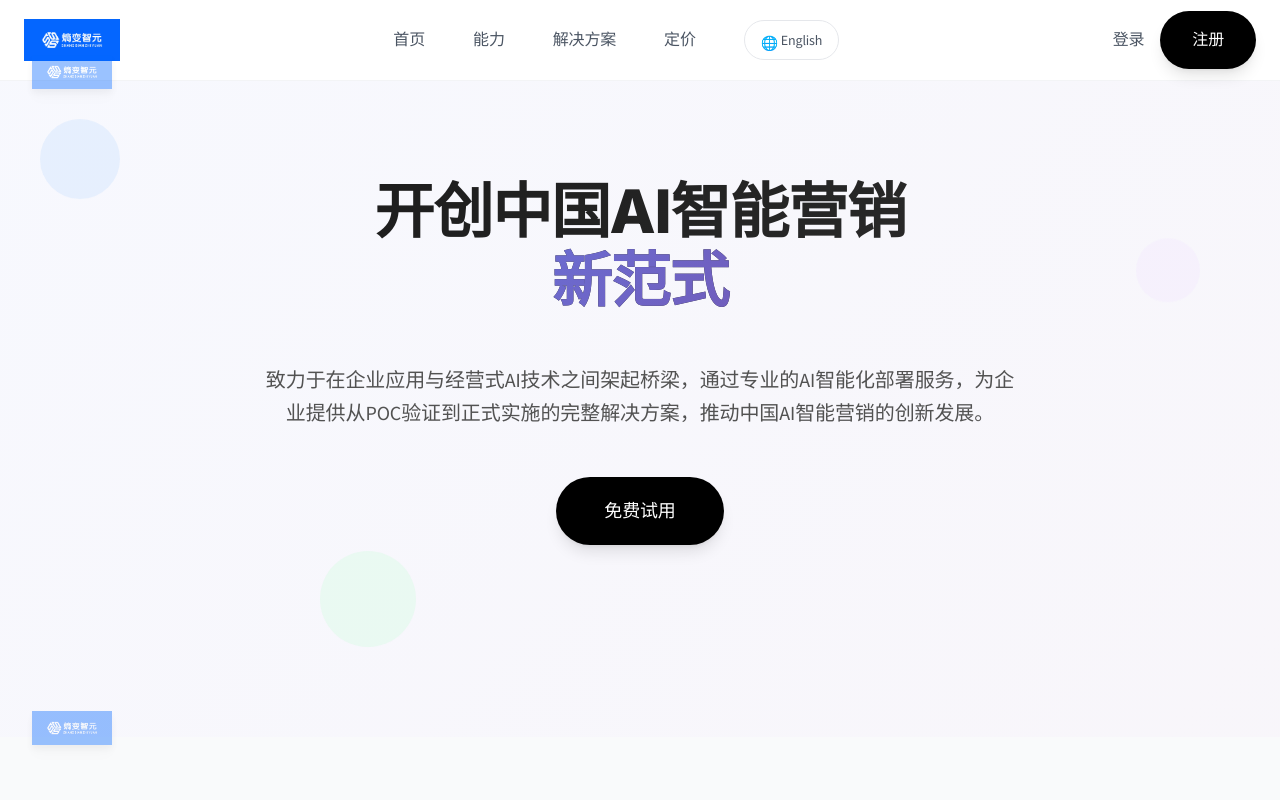
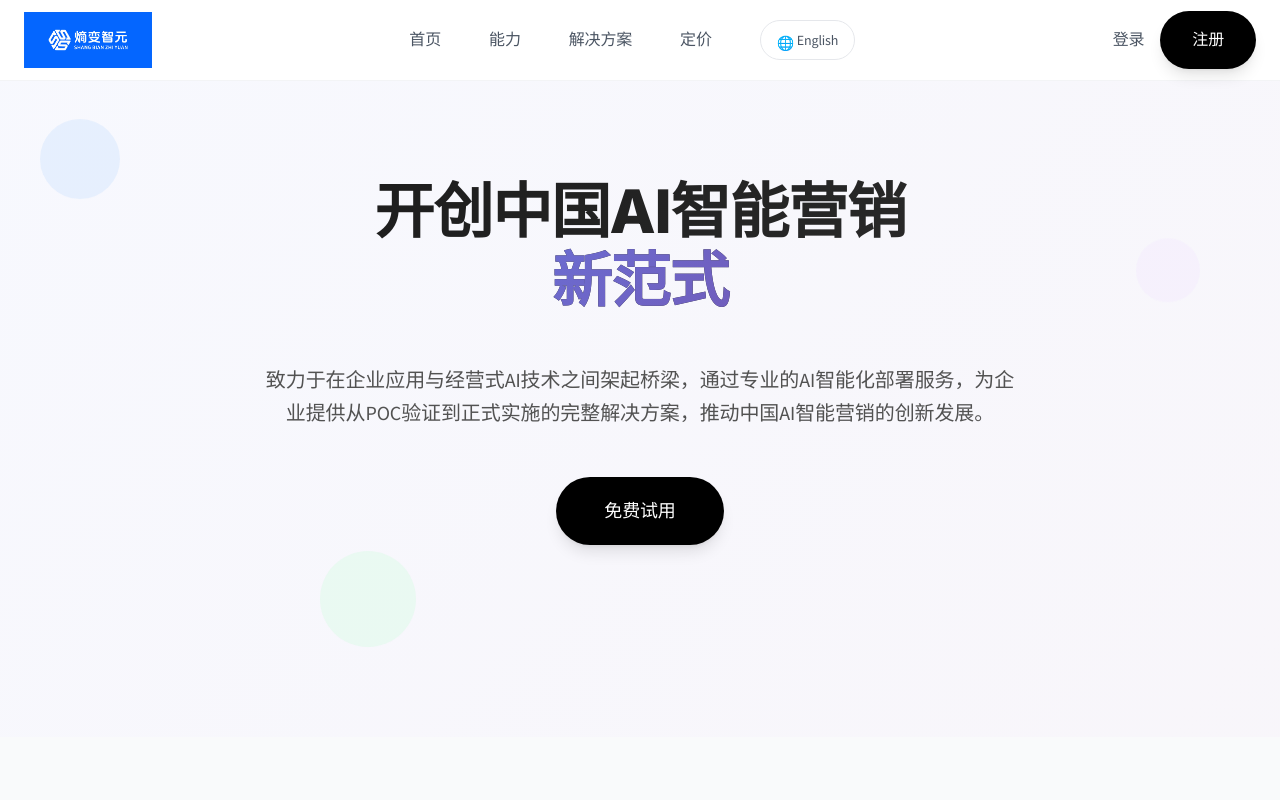
Before and after one commit to kehan857/official-website, a React (Vite) app: page / in a window 1280 px wide. Shown: the top 800 px of the page. Built offline with nearby package versions, Linux system fonts and the light colour scheme.

Commit message:
删除角落logo组件并进一步放大Header logo：1.完全删除CornerLogos组件 2.Header logo放大到h-32 w-32 3.只保留顶部蓝色logo

```diff
--- a/src/App.jsx
+++ b/src/App.jsx
@@ -12,7 +12,7 @@ import Pricing from './components/Pricing/Pricing'
 import Footer from './components/Footer/Footer'
 import AuthModal from './components/Auth/AuthModal'
 import LeadForm from './components/LeadForm/LeadForm'
-import CornerLogos from './components/CornerLogos/CornerLogos'
+
 import { useApp } from './context/AppContext'
 
 function App() {
@@ -40,7 +40,7 @@ function App() {
         title={leadForm.title}
         subtitle={leadForm.subtitle}
       />
-      <CornerLogos />
+
     </div>
   )
 }
--- a/src/components/Header/Header.jsx
+++ b/src/components/Header/Header.jsx
@@ -35,7 +35,7 @@ const Header = () => {
           {/* Logo */}
           <div className="flex items-center">
             <div className="flex-shrink-0">
-              <Logo size="normal" className="h-24 w-auto" />
+              <Logo size="normal" className="h-32 w-auto" />
             </div>
           </div>
 
--- a/src/components/Logo/Logo.jsx
+++ b/src/components/Logo/Logo.jsx
@@ -2,7 +2,7 @@ import React from 'react'
 
 const Logo = ({ className = "h-8 w-auto", size = "normal" }) => {
   const logoSrc = size === "small" ? "/images/logo-small.jpg" : "/images/logo-small.jpg"
-  const logoSize = size === "small" ? "h-20 w-20" : "h-24 w-24"
+  const logoSize = size === "small" ? "h-20 w-20" : "h-32 w-32"
 
   return (
     <div className={`flex items-center ${className}`}>
```
